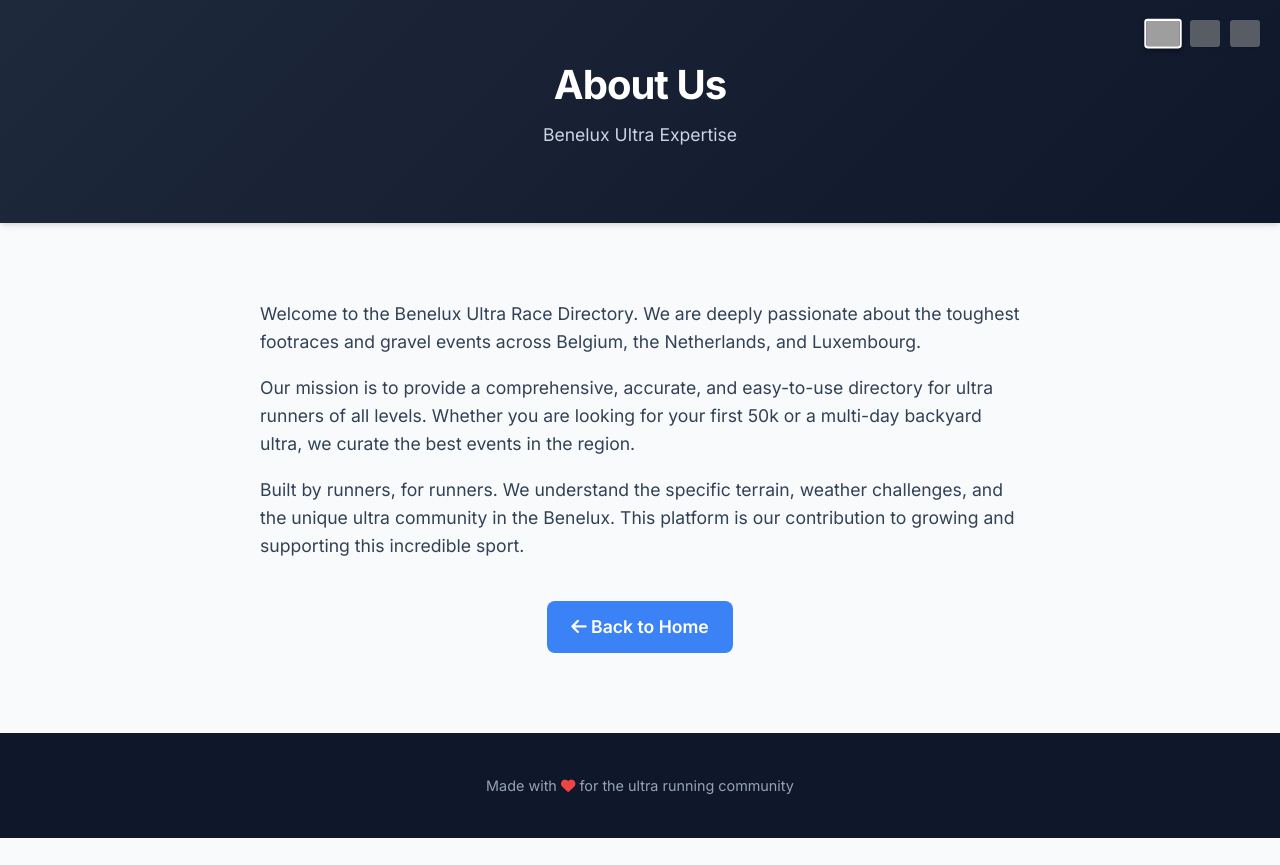
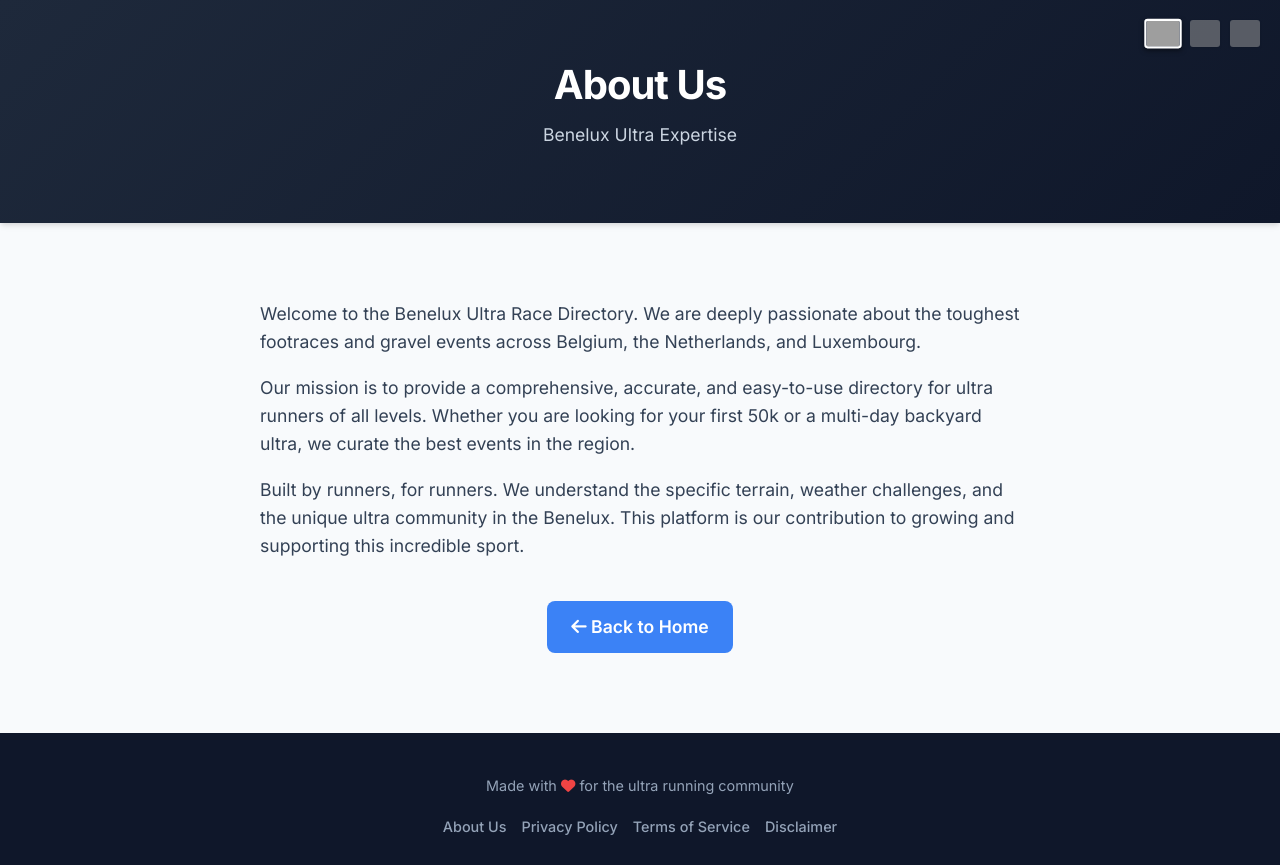
Before and after one commit to sander-pixel-boop/ultramarathonsbenelux, a Next.js app: page /about in a window 1280 px wide. Before the commit the page ends 838 px from the top, so only its background shows below. Built offline with nearby package versions, Linux system fonts and the light colour scheme; grey boxes are pictures that could not be loaded.

Commit message:
Add links to Privacy, Terms, and Disclaimer in footers
Co-authored-by: sander-pixel-boop <262097776+sander-pixel-boop@users.noreply.github.com>

```diff
--- a/pages/about.js
+++ b/pages/about.js
@@ -10,6 +10,10 @@ const i18n = {
         content2: "Our mission is to provide a comprehensive, accurate, and easy-to-use directory for ultra runners of all levels. Whether you are looking for your first 50k or a multi-day backyard ultra, we curate the best events in the region.",
         content3: "Built by runners, for runners. We understand the specific terrain, weather challenges, and the unique ultra community in the Benelux. This platform is our contribution to growing and supporting this incredible sport.",
         backToHome: "Back to Home",
+        aboutUs: "About Us",
+        privacyPolicy: "Privacy Policy",
+        termsOfService: "Terms of Service",
+        disclaimer: "Disclaimer",
         footerText: "Made with",
         footerCommunity: "for the ultra running community"
     },
@@ -20,6 +24,10 @@ const i18n = {
         content2: "Onze missie is om een uitgebreide, nauwkeurige en gebruiksvriendelijke gids te bieden voor ultra lopers van alle niveaus. Of je nu op zoek bent naar je eerste 50k of een meerdaagse backyard ultra, wij verzamelen de beste evenementen in de regio.",
         content3: "Gemaakt door hardlopers, voor hardlopers. We begrijpen het specifieke terrein, de weersuitdagingen en de unieke ultra-gemeenschap in de Benelux. Dit platform is onze bijdrage aan het laten groeien en ondersteunen van deze geweldige sport.",
         backToHome: "Terug naar Home",
+        aboutUs: "Over Ons",
+        privacyPolicy: "Privacybeleid",
+        termsOfService: "Servicevoorwaarden",
+        disclaimer: "Disclaimer",
         footerText: "Gemaakt met",
         footerCommunity: "voor de ultra hardloop gemeenschap"
     },
@@ -30,6 +38,10 @@ const i18n = {
         content2: "Notre mission est de fournir un annuaire complet, précis et facile à utiliser pour les ultra-marathoniens de tous niveaux. Que vous cherchiez votre premier 50 km ou un backyard ultra de plusieurs jours, nous sélectionnons les meilleurs événements de la région.",
         content3: "Conçu par des coureurs, pour des coureurs. Nous comprenons le terrain spécifique, les défis météorologiques et la communauté ultra unique du Benelux. Cette plateforme est notre contribution au développement et au soutien de ce sport incroyable.",
         backToHome: "Retour à l'Accueil",
+        aboutUs: "À Propos",
+        privacyPolicy: "Politique de Confidentialité",
+        termsOfService: "Conditions d'Utilisation",
+        disclaimer: "Avis de Non-Responsabilité",
         footerText: "Fait avec",
         footerCommunity: "pour la communauté de l'ultra course"
     }
@@ -81,8 +93,14 @@ export default function About() {
                 </div>
             </div>
 
-            <footer>
+            <footer style={{ display: 'flex', flexDirection: 'column', alignItems: 'center', gap: '10px' }}>
                 <p><span>{t.footerText}</span> <i className="fas fa-heart"></i> <span>{t.footerCommunity}</span></p>
+                <div style={{ display: 'flex', gap: '15px', flexWrap: 'wrap', justifyContent: 'center' }}>
+                    <Link href="/about" style={{ color: '#94a3b8', textDecoration: 'none', transition: 'color 0.2s', fontWeight: 500 }}>{t.aboutUs}</Link>
+                    <Link href="/privacy" style={{ color: '#94a3b8', textDecoration: 'none', transition: 'color 0.2s', fontWeight: 500 }}>{t.privacyPolicy}</Link>
+                    <Link href="/terms" style={{ color: '#94a3b8', textDecoration: 'none', transition: 'color 0.2s', fontWeight: 500 }}>{t.termsOfService}</Link>
+                    <Link href="/disclaimer" style={{ color: '#94a3b8', textDecoration: 'none', transition: 'color 0.2s', fontWeight: 500 }}>{t.disclaimer}</Link>
+                </div>
             </footer>
         </>
     );
```
Also changed, not shown: pages/index.js (+15 -1 lines).
